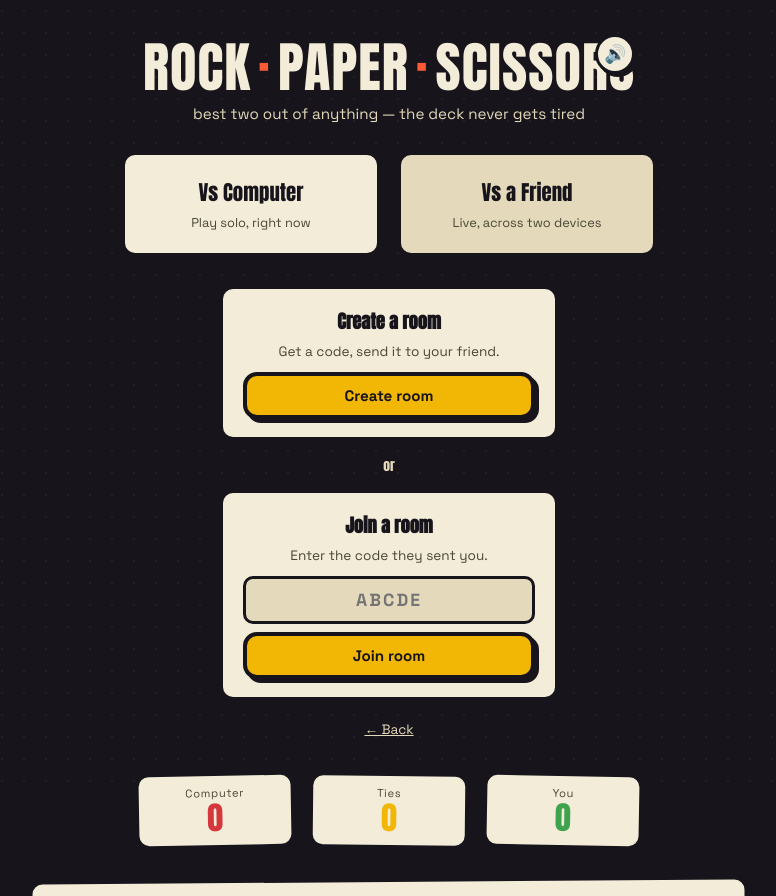
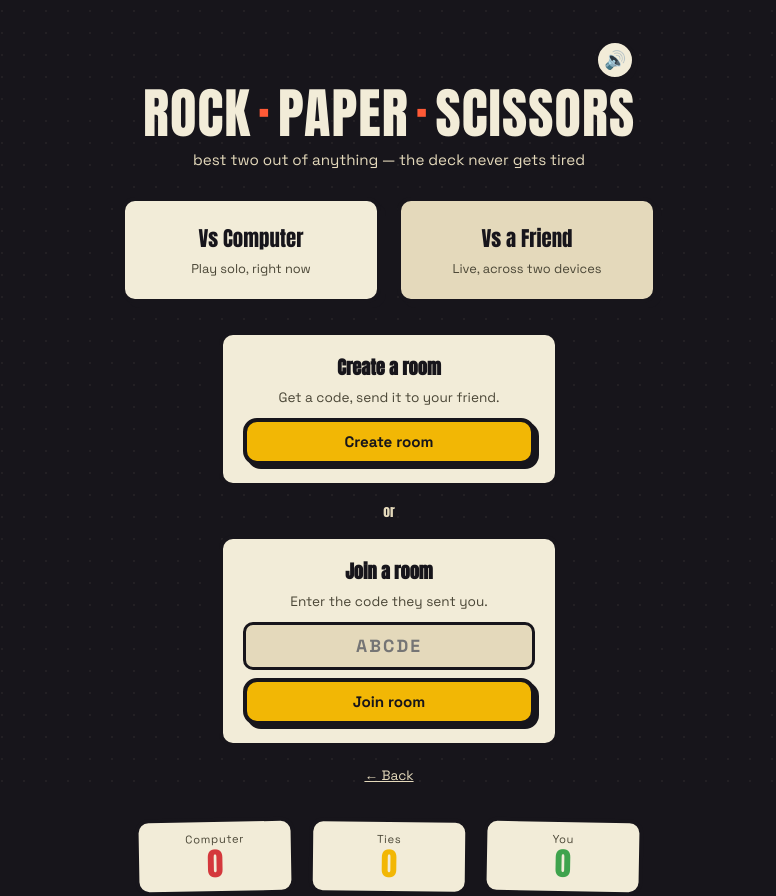
Before and after one commit to MANEEVAR1/Rock-Paper-Scissors-Web-Game, a Flask app: page / in a window 1280 px wide. Shown: the top 896 px of the page, without its empty margins (251-1027 px from the left). Run offline with Flask 3, Linux system fonts and the light colour scheme; some libraries are stand-ins or nearby versions.

Commit message:
Fixed Speaker Icon for Music

```diff
--- a/static/style.css
+++ b/static/style.css
@@ -60,17 +60,22 @@ body {
 /* =========================================================
    Marquee header
 ========================================================= */
-.marquee { text-align: center; position: relative; }
+.marquee { text-align: center; }
+
+.marquee__bar {
+  display: flex;
+  justify-content: flex-end;
+  width: 100%;
+  margin-bottom: 6px;
+}
 
 .mute-toggle {
-  position: absolute;
-  top: -6px;
-  right: 0;
   background: var(--paper);
   border: 3px solid var(--ink);
   border-radius: 50%;
   width: 40px;
   height: 40px;
+  flex-shrink: 0;
   font-size: 1.1rem;
   cursor: pointer;
   box-shadow: 3px 3px 0 var(--ink);
@@ -85,13 +90,6 @@ body {
 .mute-toggle:active {
   transform: translate(2px, 2px);
   box-shadow: 1px 1px 0 var(--ink);
-}
-
-@media (max-width: 480px) {
-  .mute-toggle {
-    position: static;
-    margin: 0 auto 10px;
-  }
 }
 
 .marquee__title {
--- a/templates/index.html
+++ b/templates/index.html
@@ -27,7 +27,9 @@
   <main class="arena">
 
     <header class="marquee">
-      <button class="mute-toggle" id="mute-toggle" aria-label="Mute music">🔊</button>
+      <div class="marquee__bar">
+        <button class="mute-toggle" id="mute-toggle" aria-label="Mute music">🔊</button>
+      </div>
       <h1 class="marquee__title">ROCK<span class="marquee__dot">·</span>PAPER<span class="marquee__dot">·</span>SCISSORS</h1>
       <p class="marquee__sub">best two out of anything — the deck never gets tired</p>
     </header>
```
